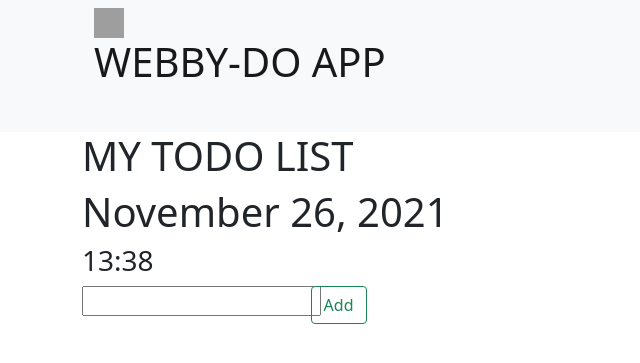
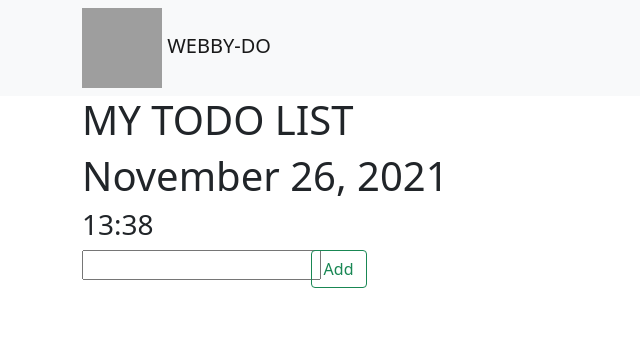
Before and after one commit to thompsonmanda08/WEBBY_DO_APP, a Django app: page / in a window 1280 px wide. Shown: the top 363 px of the page, without its empty margins (0-640 px from the left). Run offline with Django 3.2, Linux system fonts and the light colour scheme; data that the repository does not hold is empty; some libraries are stand-ins or nearby versions; grey boxes are pictures that could not be loaded.

Commit message:
ToDo logic is complete, Just needs a good frontend design

```diff
--- a/templates/base.html
+++ b/templates/base.html
@@ -16,12 +16,13 @@
 <!-- NAVBAR Image and text -->
 <nav class="navbar navbar-expand-lg navbar-light bg-light">
     <div class="container">
-        <div class=" container-fluid">
+        <div class="nav_logo">
             <a class="navbar-brand" href="/">
-                <img src="{% static 'todo/images.logo.png' %}" alt="" width="30" height="30"
-                     class="d-inline-block align-top">
-                <h1 class="logo_text" >WEBBY-DO APP</h1>
+                <img src="{% static 'todo/images/logo.png' %}" alt="" width="80" height="80" class="d-inline-block align-content-lg-start">
+
+                WEBBY-DO
             </a>
+
         </div>
 
         <button class="navbar-toggler" type="button" data-bs-toggle="collapse" data-bs-target="#navbarSupportedContent"
```
